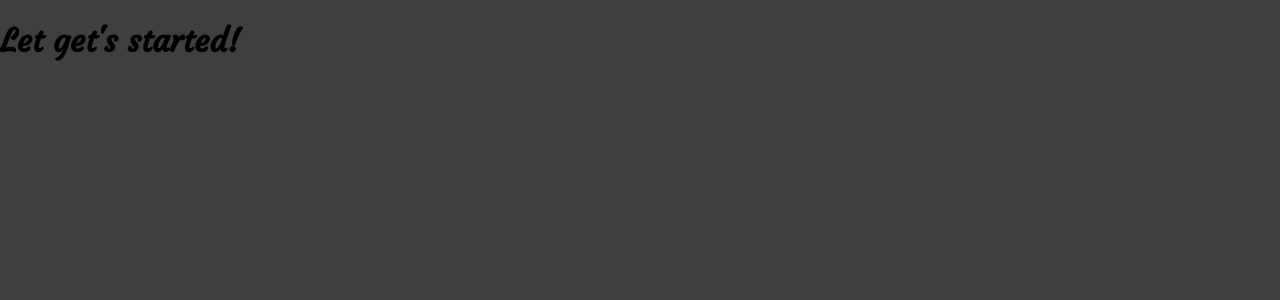
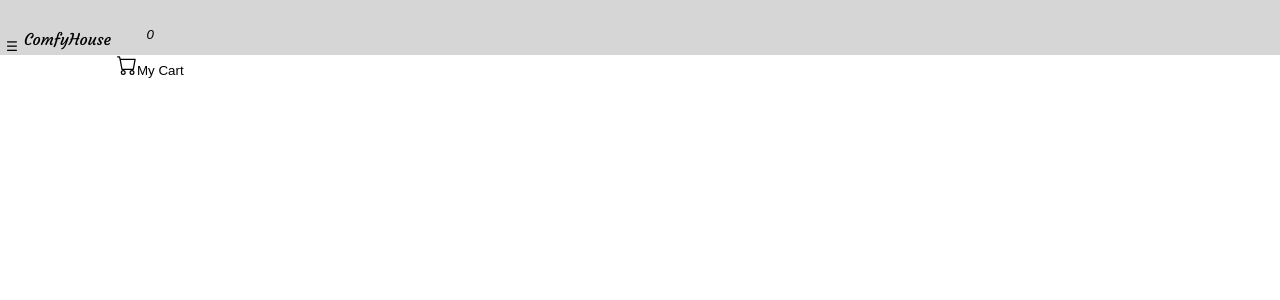
Before and after one commit to vishu1227/shopping-cart-using-react, a React (Create React App) app: page / in a window 1280 px wide. Shown: the top 300 px of the page. Built offline with nearby package versions, Linux system fonts and the light colour scheme.

Commit message:
second commit

```diff
--- a/package.json
+++ b/package.json
@@ -34,5 +34,8 @@
       "last 1 firefox version",
       "last 1 safari version"
     ]
+  },
+  "devDependencies": {
+    "file-loader": "^6.2.0"
   }
 }
--- a/src/App.js
+++ b/src/App.js
@@ -1,9 +1,10 @@
 import "./App.css";
+import Navbar from "./components/Navbar";
 
 function App() {
   return (
     <>
-      <h1>Let get's started!</h1>
+      <Navbar/>
     </>
   );
 }
--- /dev/null
+++ b/src/components/Navbar.js
@@ -0,0 +1,24 @@
+import React from "react";
+import "./css/Navbar.css";
+import Cart from "./cart";
+export default function Navbar() {
+  return (
+    <nav>
+      <button className="openLeft" type="button">
+        ☰
+      </button>
+      <div id="heading">
+        <p>
+          Comfy<span>House</span>
+        </p>
+      </div>
+      <button>
+        <i>
+          <p id="cart_items">0</p>
+        </i>
+        <Cart/>
+        My Cart
+      </button>
+    </nav>
+  );
+}
--- /dev/null
+++ b/src/components/cart.js
@@ -0,0 +1,17 @@
+import React from "react";
+
+const Cart=()=> {
+  return (
+    <svg
+      xmlns="http://www.w3.org/2000/svg"
+      width="20"
+      height="20"
+      fill="currentColor"
+      className="bi bi-cart"
+      viewBox="0 0 16 16"
+    >
+      <path d="M0 1.5A.5.5 0 0 1 .5 1H2a.5.5 0 0 1 .485.379L2.89 3H14.5a.5.5 0 0 1 .491.592l-1.5 8A.5.5 0 0 1 13 12H4a.5.5 0 0 1-.491-.408L2.01 3.607 1.61 2H.5a.5.5 0 0 1-.5-.5zM3.102 4l1.313 7h8.17l1.313-7H3.102zM5 12a2 2 0 1 0 0 4 2 2 0 0 0 0-4zm7 0a2 2 0 1 0 0 4 2 2 0 0 0 0-4zm-7 1a1 1 0 1 1 0 2 1 1 0 0 1 0-2zm7 0a1 1 0 1 1 0 2 1 1 0 0 1 0-2z" />
+    </svg>
+  );
+}
+export default Cart;
--- /dev/null
+++ b/src/components/css/Navbar.css
@@ -0,0 +1,27 @@
+nav{
+    display: flex;
+    flex-direction: row;
+    padding-top: 1%;
+    padding-bottom: 1%;
+    position: fixed;
+    width: 100vw;
+}
+
+nav::before{
+    content: '';
+    z-index: -1;
+    background-color: rgb(214, 214, 214);
+    height: 55px;
+    width: 100vw;
+    position: absolute;
+    top: 0%;
+}
+
+nav button{
+    background-color: transparent;
+    outline: none;
+    border: none;
+}
+nav button:hover{
+    cursor: pointer;
+}
--- a/src/index.css
+++ b/src/index.css
@@ -7,5 +7,5 @@ html {
 }
 body {
   margin: 0%;
-  background-color: #3f3f3f;
+  padding: 0%;
 }
```
Also changed, not shown: 1 other file (tests, documents, lock files or other folders).
